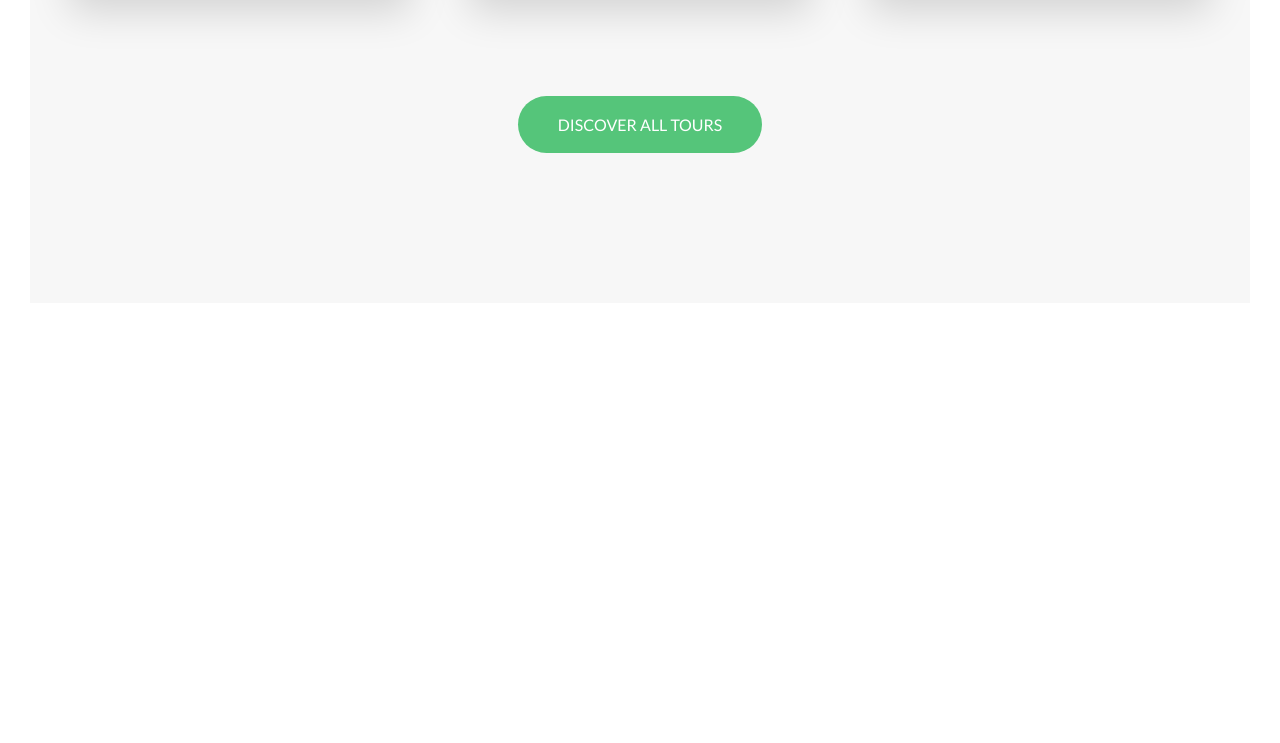
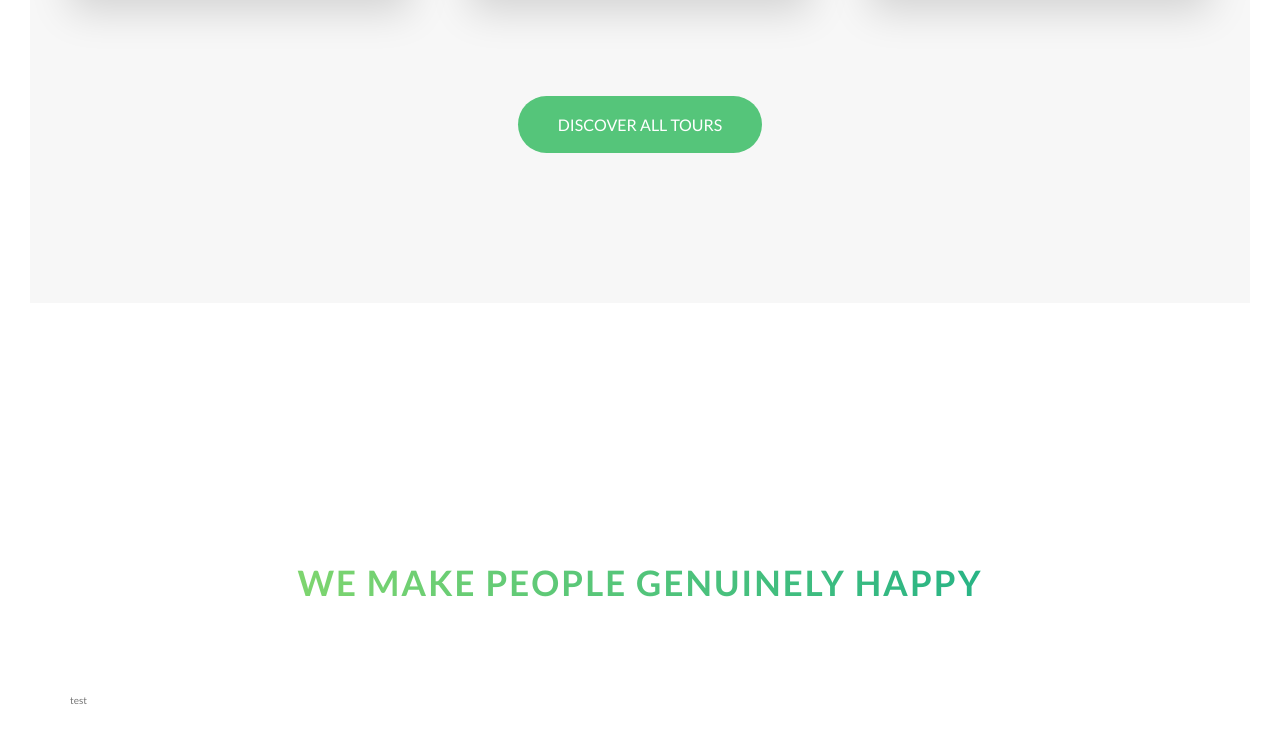
Before and after one commit to MichBrusilo/N2Project, a website: page index.html in a window 1280 px wide. Shown: the part 3106-3849 px from the top of the page. Before the commit the page ends 3439 px from the top, so only its background shows below. Drawn offline with Linux system fonts and the light colour scheme.

Commit message:
start work with story css

```diff
--- a/index.html
+++ b/index.html
@@ -203,7 +203,17 @@
             </section>
 
             <section class="section-stories">
+                <div class="u-center-text u-margin-bottom-big">
+                    <h2 class="heading-secondary">
+                           We make people genuinely happy
+                    </h2>
+                </div>
 
+                <div class="row">
+                    <div class="story">
+                        test
+                    </div>
+                </div>
             </section>
         </main>
     </body>
--- /dev/null
+++ b/sass/components/story.scss
@@ -0,0 +1,4 @@
+.story {
+    width: 75%;
+    margin: 0 auto;
+}
--- a/sass/main.scss
+++ b/sass/main.scss
@@ -14,6 +14,7 @@
 @import "components/card.scss";
 @import "components/composition.scss";
 @import "components/feature-box.scss";
+@import "components/story.scss";
 
 @import "layout/grid";
 @import "layout/header";
--- a/sass/pages/_home.scss
+++ b/sass/pages/_home.scss
@@ -25,3 +25,9 @@
     padding: 25rem 0 15rem 0;
     margin-top: -10rem;
 }
+
+.section-stories {
+    padding: 15rem 0;
+    padding: 25rem 0 15rem 0;
+
+}
```
Also changed, not shown: css/style.css, sass/components/story.css (added), sass/main.css.
